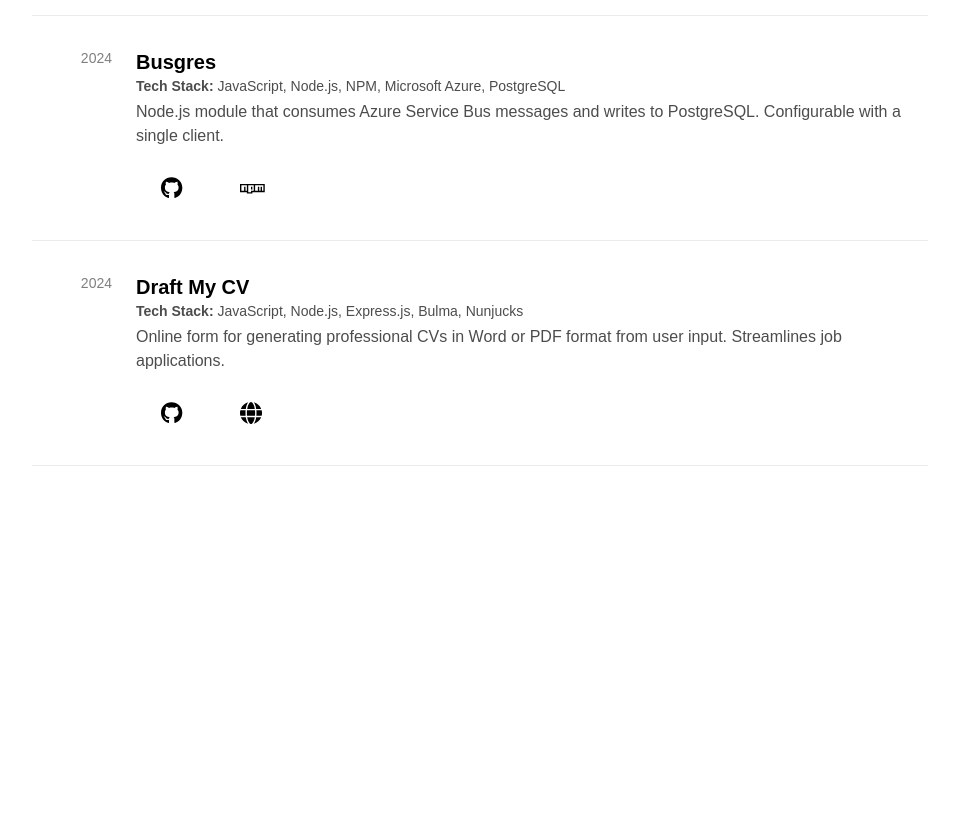
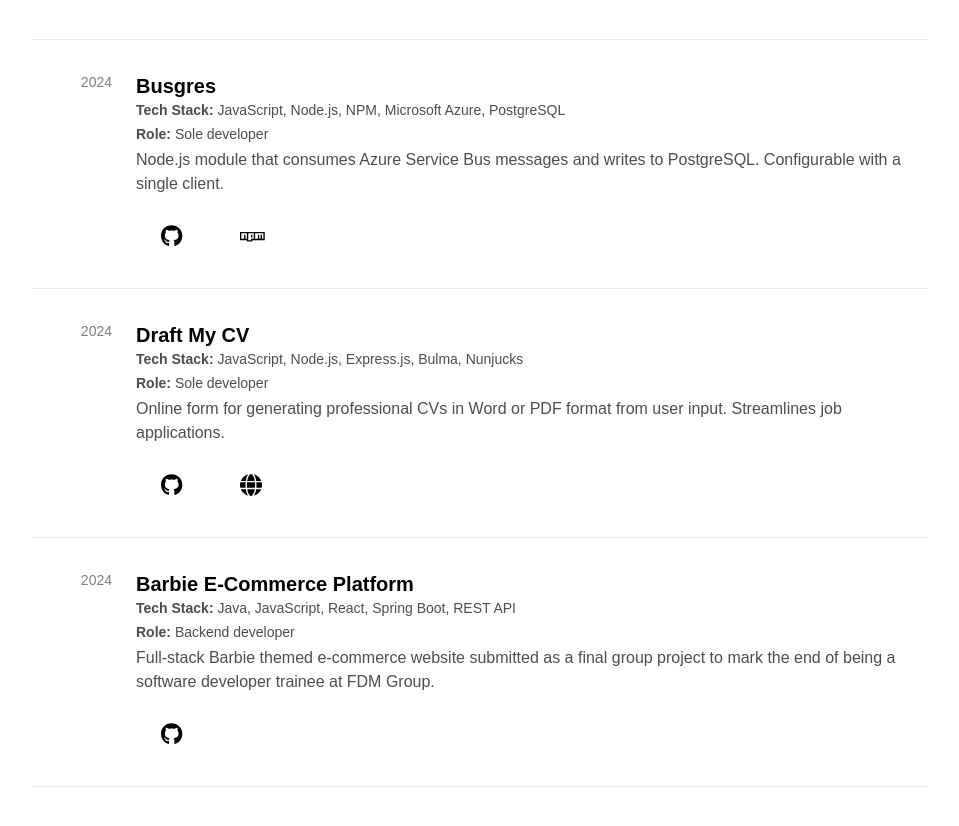
Before and after one commit to rtasalem/ranasalem.io, a Next.js app: page /projects in a window 1280 px wide. Shown: the part 374-1200 px from the top of the page, without its empty margins (160-1119 px from the left). Before the commit the page ends 880 px from the top, so only its background shows below. Built offline with nearby package versions, Linux system fonts and the light colour scheme.

Commit message:
add role to projects page

```diff
--- a/app/constants/projects.tsx
+++ b/app/constants/projects.tsx
@@ -5,8 +5,9 @@ export const projects = [
   {
     title: "ranasalem.io",
     tech: "TypeScript, Next.js, DaisyUI",
+    role: 'Sole developer',
     description:
-      "My personal website where I share work experience, projects, and blog posts (mostly about tech and software).",
+    "My personal website where I share work experience, projects, and blog posts (mostly about tech and software).",
     links: [
       { icon: faGithub, url: "https://github.com/rtasalem/ranasalem.io" },
       { icon: faGlobe, url: "https://ranasalem.io" }
@@ -16,8 +17,9 @@ export const projects = [
   {
     title: "Busgres",
     tech: "JavaScript, Node.js, NPM, Microsoft Azure, PostgreSQL",
+    role: 'Sole developer',
     description:
-      "Node.js module that consumes Azure Service Bus messages and writes to PostgreSQL. Configurable with a single client.",
+    "Node.js module that consumes Azure Service Bus messages and writes to PostgreSQL. Configurable with a single client.",
     links: [
       { icon: faGithub, url: "https://github.com/rtasalem/busgres" },
       { icon: faNpm, url: "https://www.npmjs.com/package/busgres" }
@@ -27,12 +29,24 @@ export const projects = [
   {
     title: "Draft My CV",
     tech: "JavaScript, Node.js, Express.js, Bulma, Nunjucks",
+    role: 'Sole developer',
     description:
-      "Online form for generating professional CVs in Word or PDF format from user input. Streamlines job applications.",
+    "Online form for generating professional CVs in Word or PDF format from user input. Streamlines job applications.",
     links: [
       { icon: faGithub, url: "https://github.com/rtasalem/draft-my-cv" },
       { icon: faGlobe, url: "https://draftmycv.co.uk" }
     ],
     year: 2024,
   },
+  {
+    title: "Barbie E-Commerce Platform",
+    tech: "Java, JavaScript, React, Spring Boot, REST API",
+    role: 'Backend developer',
+    description:
+      "Full-stack Barbie themed e-commerce website submitted as a final group project to mark the end of being a software developer trainee at FDM Group.",
+    links: [
+      { icon: faGithub, url: "https://github.com/rtasalem/barbie-ecommerce-website" }
+    ],
+    year: 2024,
+  }
 ]
--- a/app/projects/page.tsx
+++ b/app/projects/page.tsx
@@ -23,6 +23,9 @@ export default function Projects() {
                 <p className="text-sm text-base-content/70 mb-1">
                   <strong>Tech Stack:</strong> {project.tech}
                 </p>
+                <p className="text-sm text-base-content/70 mb-1">
+                  <strong>Role:</strong> {project.role}
+                </p>
                 <p className="text-base-content/70 mb-3">{project.description}</p>
                 <div className="flex gap-2">
                   {project.links.map((link, linkIdx) => (
```
